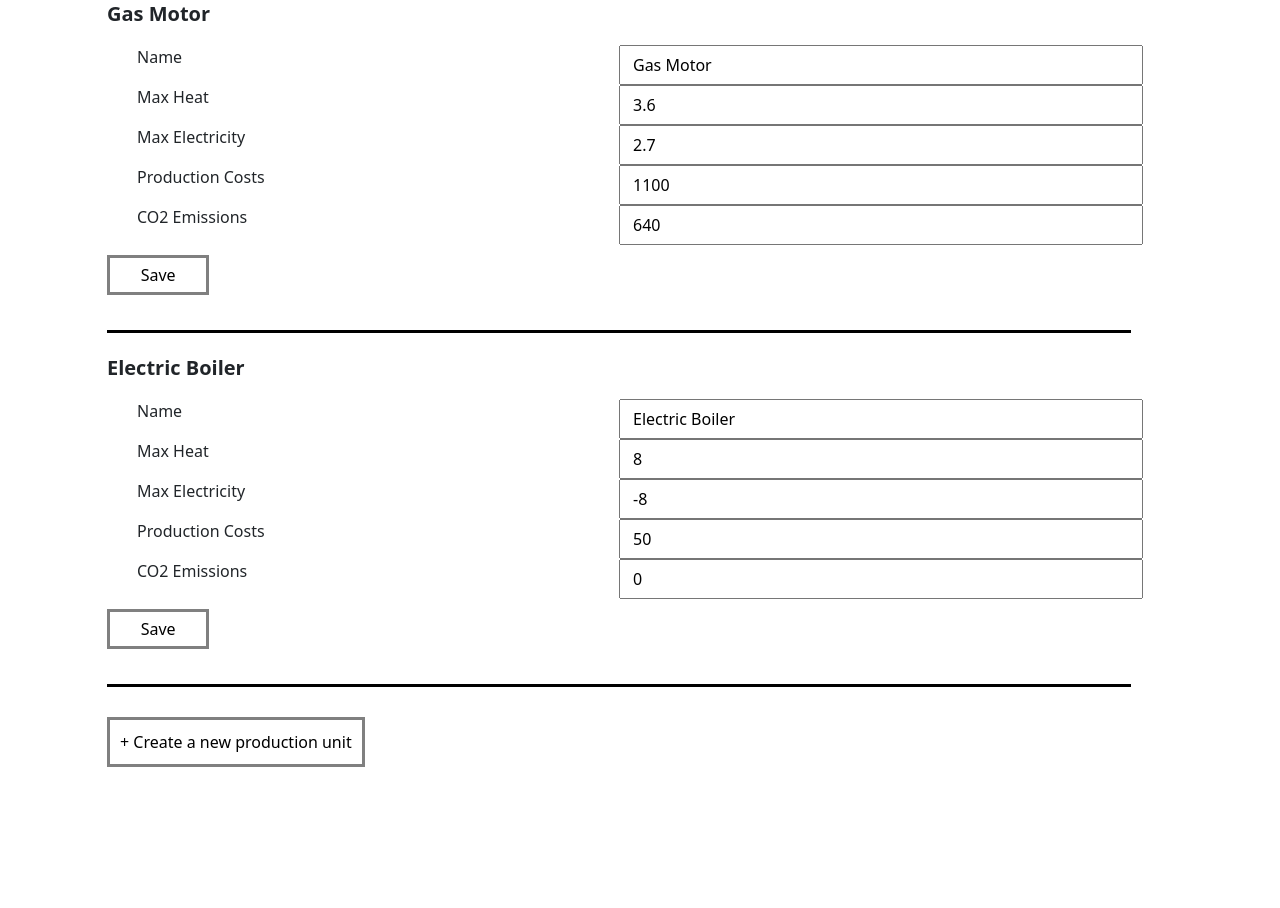
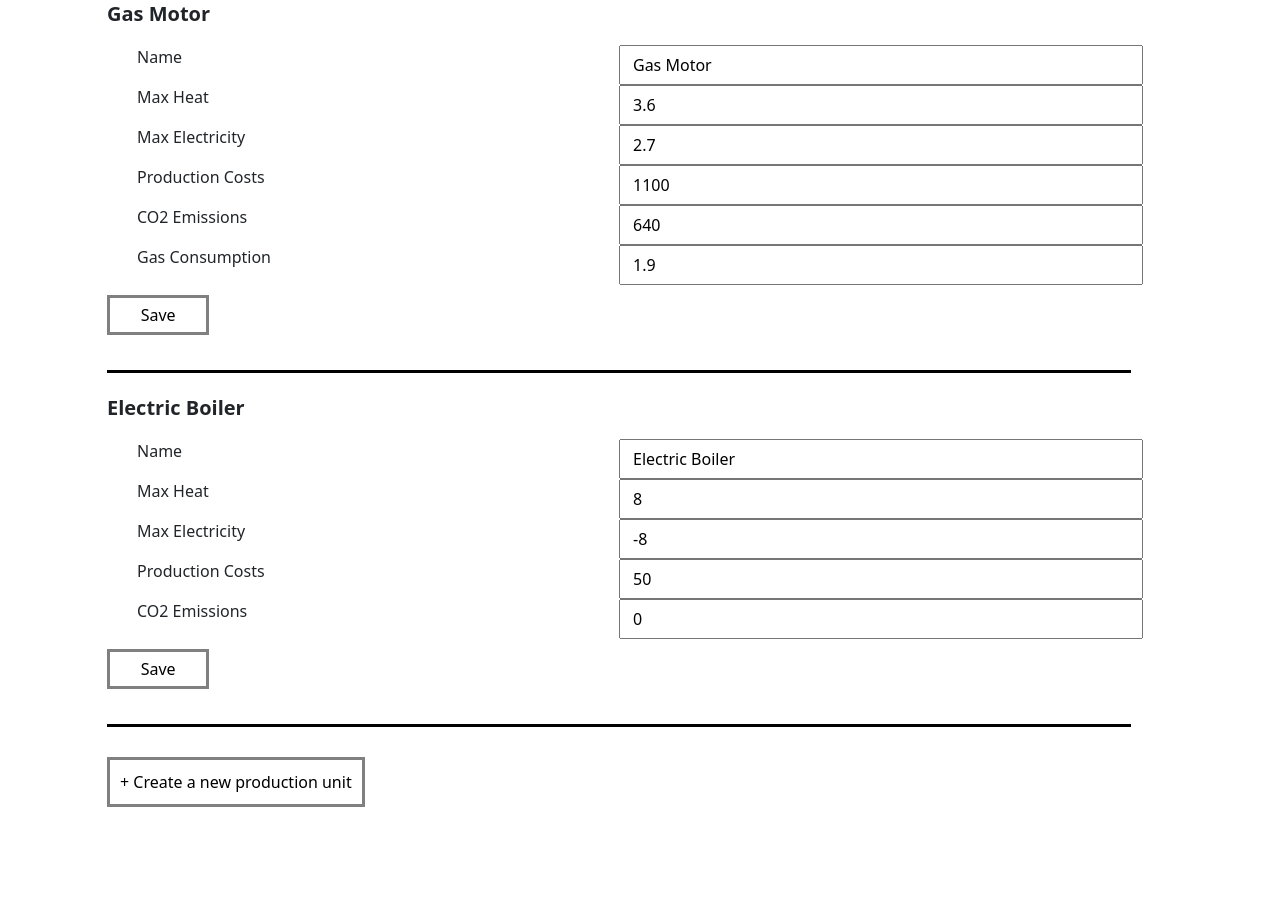
Before and after one commit to Kacper-Grzyb/heat-production-optimization, an ASP.NET Core app: page /ProductionUnitConfiguration in a window 1280 px wide. Shown: the part 894-1802 px from the top of the page. Before the commit the page ends 1661 px from the top, so only its background shows below. Run offline with ASP.NET Core 8, Linux system fonts and the light colour scheme; style sheets or scripts are compiled from the project's sources; some libraries are stand-ins or nearby versions.

Commit message:
Bug fixes

```diff
--- a/heat-production-optimization/Pages/ProductionUnitConfiguration.cshtml
+++ b/heat-production-optimization/Pages/ProductionUnitConfiguration.cshtml
@@ -48,10 +48,25 @@
 			padding: 5px 0px 5px 0px;
 		}
 
+		.unit-form-button-delete {
+			margin-top: 10px;
+			margin-bottom: 10px;
+			width: 10%;
+			border: solid red;
+			background-color: transparent;
+			padding: 5px 0px 5px 0px;
+		}
+
 		.unit-form-button:hover, .create-button:hover {
 			background-color: grey;
 			color: white;
 		}
+
+		.unit-form-button-delete:hover {
+			background-color: red;
+			color:white;
+		}
+
 
 		.tab {
 			display: inline-block;
@@ -72,10 +87,12 @@
 
 	<h1 class="page-title">Configure Production Units</h1>
 
+	@*The .ToString(...) next to the number values is so that they get recognized by html and not set to 0*@
+
 	@foreach (var unit in Model.productionUnits)
 	{
 		<div class="unit-form">
-			<form method="post">
+
 			<p class="unit-title">@unit.Name</p>
 
 			@if (unit.Alias != "GB" && unit.Alias != "OB" && unit.Alias != "GM" && unit.Alias != "EK")
@@ -97,67 +114,69 @@
 
 			<div class="row">
 				<p class="property-name"><span class="tab" />Max Heat</p>
-					<input type="number" name="MaxHeat" value="@unit.MaxHeat" class="property-input" />
+				<input type="number" name="MaxHeat" value="@unit.MaxHeat.ToString(System.Globalization.CultureInfo.InvariantCulture)" class="property-input" step=".1" />
 			</div>
 
-				@if(unit.Alias != "GB" && unit.Alias != "OB")
+			@if (unit.Alias != "GB" && unit.Alias != "OB")
 			{
 				<div class="row">
 					<p class="property-name"><span class="tab" />Max Electricity</p>
-						<input type="number" name="MaxElectricity" value="@unit.MaxElectricity" class="property-input" />
+					<input type="number" name="MaxElectricity" value="@unit.MaxElectricity.ToString(System.Globalization.CultureInfo.InvariantCulture)" class="property-input" step=".1" />
 				</div>
 			}
 			else
 			{
-					<input type="hidden" name="MaxElectricity" value="@unit.MaxElectricity" class="property-input" />
+				<input type="hidden" name="MaxElectricity" value="@unit.MaxElectricity.ToString(System.Globalization.CultureInfo.InvariantCulture)" class="property-input" />
 			}
 
 			<div class="row">
 				<p class="property-name"><span class="tab" />Production Costs</p>
-					<input type="number" name="ProductionCostMWh" value="@unit.ProductionCostMWh" class="property-input" />
+				<input type="number" name="ProductionCostMWh" value="@unit.ProductionCostMWh.ToString(System.Globalization.CultureInfo.InvariantCulture)" class="property-input" step=".1" />
 			</div>
 
 			<div class="row">
 				<p class="property-name"><span class="tab" />CO2 Emissions</p>
-					<input type="number" name="CO2EmissionMWh" value="@unit.CO2EmissionMWh" class="property-input" />
+				<input type="number" name="CO2EmissionMWh" value="@unit.CO2EmissionMWh.ToString(System.Globalization.CultureInfo.InvariantCulture)" class="property-input" step=".1" />
 			</div>
 
-				@if(unit.Alias != "OB" && unit.Alias != "GM" && unit.Alias != "EK")
+			@if (unit.Alias != "OB" && unit.Alias != "EK")
 			{
 				<div class="row">
 					<p class="property-name"><span class="tab" />Gas Consumption</p>
-						<input type="number" name="GasConsumption" value="@unit.GasConsumption" class="property-input" />
+					<input type="number" name="GasConsumption" value="@unit.GasConsumption.ToString(System.Globalization.CultureInfo.InvariantCulture)" class="property-input" step=".1" />
 				</div>
 			}
 			else
 			{
-					<input type="hidden" name="GasConsumption" value="@unit.GasConsumption" class="property-input" />
+				<input type="hidden" name="GasConsumption" value="@unit.GasConsumption.ToString(System.Globalization.CultureInfo.InvariantCulture)" class="property-input" />
 			}
 
-				@if(unit.Alias != "GB" && unit.Alias != "GM" && unit.Alias != "EK")
+			@if (unit.Alias != "GB" && unit.Alias != "GM" && unit.Alias != "EK")
 			{
 				<div class="row">
 					<p class="property-name"><span class="tab" />Oil Consumption</p>
-						<input type="number" name="OilConsumption" value="@unit.OilConsumption" class="property-input" />
+					<input type="number" name="OilConsumption" value="@unit.OilConsumption.ToString(System.Globalization.CultureInfo.InvariantCulture)" class="property-input" step=".1" />
 				</div>
 			}
 			else
 			{
-					<input type="hidden" name="OilConsumption" value="@unit.OilConsumption" class="property-input" />
+				<input type="hidden" name="OilConsumption" value="@unit.OilConsumption.ToString(System.Globalization.CultureInfo.InvariantCulture)" class="property-input" />
 			}
 
-				<input type="hidden" name="action" value="update"/>
-				<input type="hidden" name="unitId" value="@unit.Id"/>
+			<form method="post" class="d-inline">
+				<input type="hidden" name="action" value="update" />
+				<input type="hidden" name="unitId" value="@unit.Id" />
 				<button type="submit" class="unit-form-button" name="buttonAction">Save</button>
+			</form>
 
-				@if(unit.Alias != "GB" && unit.Alias != "OB" && unit.Alias != "GM" && unit.Alias != "EK")
+			@if (unit.Alias != "GB" && unit.Alias != "OB" && unit.Alias != "GM" && unit.Alias != "EK")
 			{
+				<form method="post" class=" = d-inline">
 					<input type="hidden" name="action" value="delete" />
 					<input type="hidden" name="unitId" value="@unit.Id" />
-					<button type="submit" class="btn btn-danger" name="buttonAction">Delete</button>
+					<button type="submit" class="unit-form-button-delete" name="buttonAction">Delete</button>
+				</form>
 			}
-
-			</form>
 		</div>
 	}
 
--- a/heat-production-optimization/Pages/ProductionUnitConfiguration.cshtml.cs
+++ b/heat-production-optimization/Pages/ProductionUnitConfiguration.cshtml.cs
@@ -39,13 +39,17 @@ namespace heat_production_optimization.Pages
 
         public IActionResult OnPost(PUCButtonRequest request)
         {
-            if (request == null || formProductionUnit == null) throw new Exception("The post request lacked arguments!");
-
-
-
+            Console.WriteLine();
+            if (request == null) throw new Exception("The post request lacked arguments!");
+            Console.WriteLine();
 			switch (request.action)
             {
                 case "update":
+                    if(formProductionUnit==null)
+                    {
+                        throw new Exception("The post request did not give any data to update the unit with!");
+                    }
+
 					CustomUnit updatedUnit = new CustomUnit(
 	                    Guid.NewGuid(),
 	                    formProductionUnit.Alias,
```
Also changed, not shown: heat-production-optimization/ProductionUnits.cs (+0 -11 lines). Lines whose indentation alone changed are shown as unchanged.
